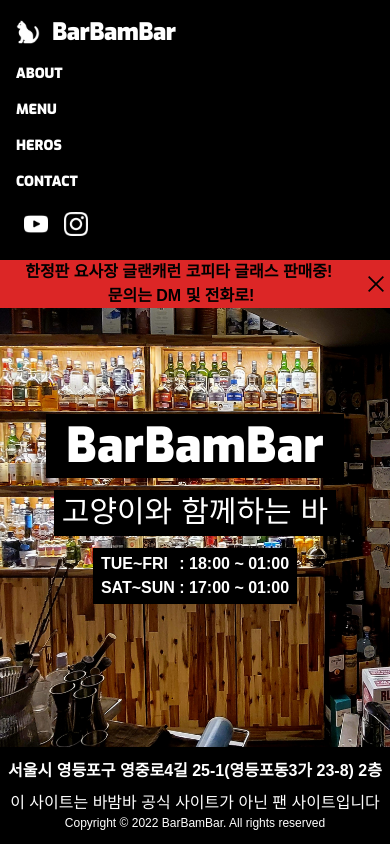
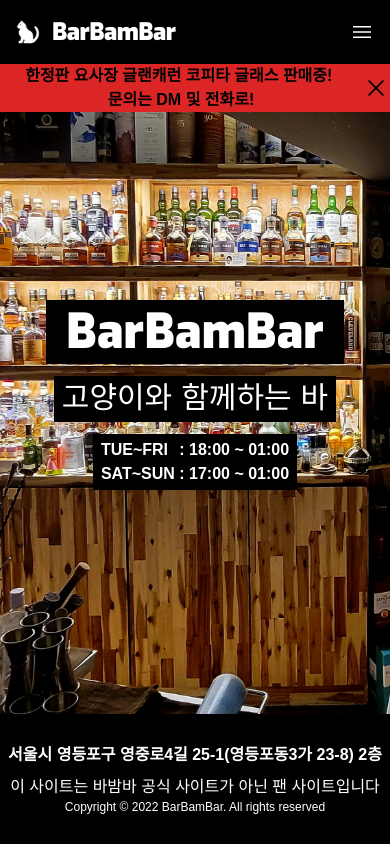
Before and after one commit to rlatmfrl24/barbambar, a Next.js app: page / in a window 390 px wide. Built offline with nearby package versions, Linux system fonts and the light colour scheme; a web font is replaced by a local one.

Commit message:
navbar 모바일용 Collaspe 적용

```diff
--- a/components/navbar.tsx
+++ b/components/navbar.tsx
@@ -1,11 +1,17 @@
 import type { NextPage } from "next";
 import Link from "next/link";
 import Image from "next/image";
+import { Collapse } from "@mui/material";
+import { useState } from "react";
 
 const NavBar: NextPage = () => {
+  const [isClose, setIsClose] = useState(false);
+  const toggle = () => setIsClose(!isClose);
+
   return (
     <nav className="flex items-center justify-between flex-wrap bg-black p-4">
-      <div className="flex items-center flex-shrink-0 text-white mr-20">
+      <div className="flex items-center w-full lg:w-auto justify-between text-white ">
+        <div className="flex items-center">
           <Image src="/img/cat.png" width={24} height={24} alt="cat-icon" />
           <Link href="/">
             <a className="font-exo font-extrabold text-2xl tracking-tight ml-3 cursor-pointer">
@@ -13,7 +19,16 @@
             </a>
           </Link>
         </div>
-
+        <Image
+          onClick={toggle}
+          className="lg:invisible"
+          src="/img/menu.svg"
+          width={24}
+          height={24}
+          alt="menu-icon"
+        />
+      </div>
+      <Collapse in={isClose}>
         <div className="w-full block flex-grow lg:flex lg:items-center lg:w-auto">
           <div className="text-sm lg:flex-grow">
             <a
@@ -70,6 +85,7 @@
             </Link>
           </div>
         </div>
+      </Collapse>
     </nav>
   );
 };
```
Also changed, not shown: public/img/menu.svg (added). Lines whose indentation alone changed are shown as unchanged.
